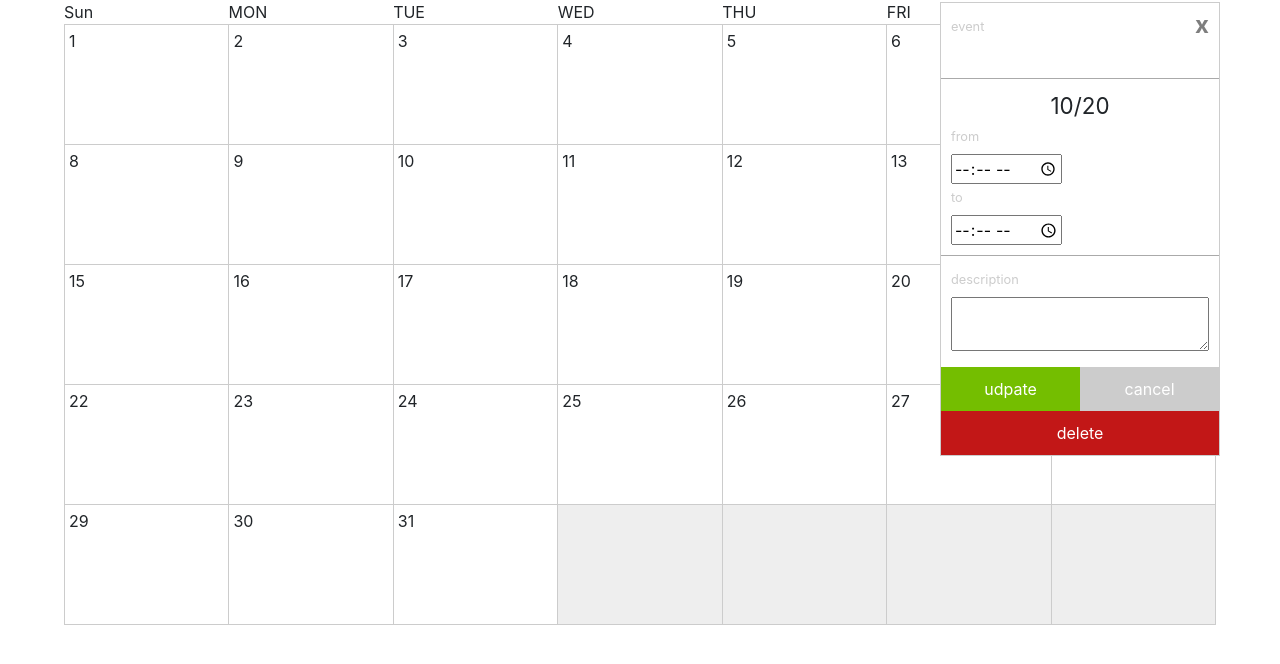
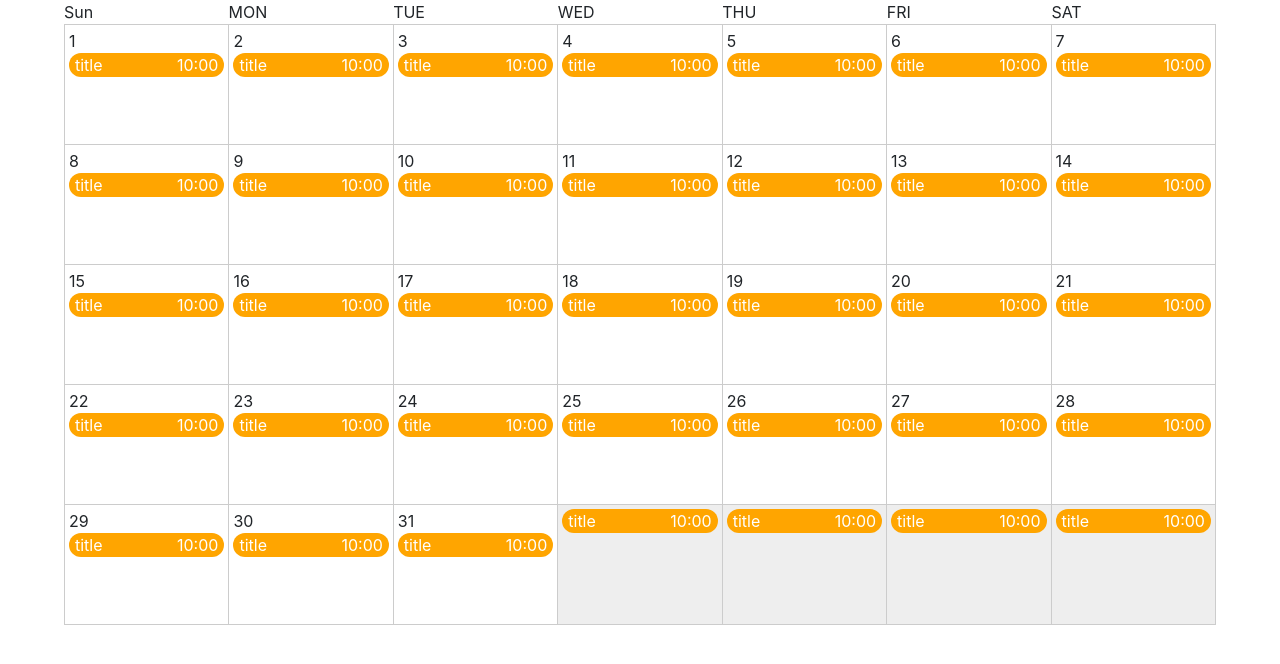
Before and after one commit to Vincent-HPC/calendar_demo, a PHP site: page / in a window 1280 px wide. Shown: the part 58-722 px from the top of the page. Run offline with PHP 8.4, Linux system fonts and the light colour scheme.

Commit message:
make event front-end UI

```diff
--- a/public_html/css/main.css
+++ b/public_html/css/main.css
@@ -31,17 +31,32 @@
 
 }
 
+.event {
+  background: orange;
+    color: white;
+    padding: 0 6px;
+    border-radius: 12px;
+}
 
+.event .title{
+  float: left;
+}
+.event .from{
+  float: right;
+}
 
 
 /* info-panel */
 #info-panel {
+  display: none;
   position: fixed;
-    top: 60px;
-    right: 60px;
-    width: 280px;
-    background-color: white;
-    border: 1px solid #ccc;
+  width: 280px;
+  background-color: white;
+  border: 1px solid #ccc;
+}
+
+#info-panel.open {
+  display: block;
 }
 
 #info-panel .close {
--- a/public_html/index.php
+++ b/public_html/index.php
@@ -21,7 +21,12 @@
     <?php foreach ($dates as $key => $date): ?>
       <div class="date-block <?= (is_null($date))? 'empty' : '' ?> ">
         <div class="date"><?= $date ?></div>
-        <div class="events"></div>
+        <div class="events">
+          <div class="event clearfix">
+            <div class="title">title</div>
+            <div class="from">10:00</div>
+          </div>
+        </div>
       </div>
     <?php endforeach ?>
 
--- a/public_html/js/action.js
+++ b/public_html/js/action.js
@@ -1,5 +1,41 @@
 $(document).ready(function () {
 
+  $('.date-block').dblclick(function (e) {
+    $('#info-panel').addClass('open').css({
+      top: e.pageY + 'px',
+      left: e.pageX + 'px',
+    }).find('.title [contenteditable]').focus();
+
+    $('#info-panel').addClass('new').removeClass('update');
+
+  });
+
+  $('.event').dblclick(function (e) {
+
+  })
+
+
+  $('#info-panel')
+    .on('click', 'button', function (e) {
+      if ($(this).is('.create')) {
+
+      }
+
+      if ($(this).is('.update')) {
+
+      }
+
+      if ($(this).is('.cancel')) {
+        $('#info-panel').removeClass('open');
+      }
+
+      if ($(this).is('.delete')) {
+
+      }
+    })
+    .on('click', '.close', function (e) {
+      $('button.cancel').click();
+    });
 
 
 
```
